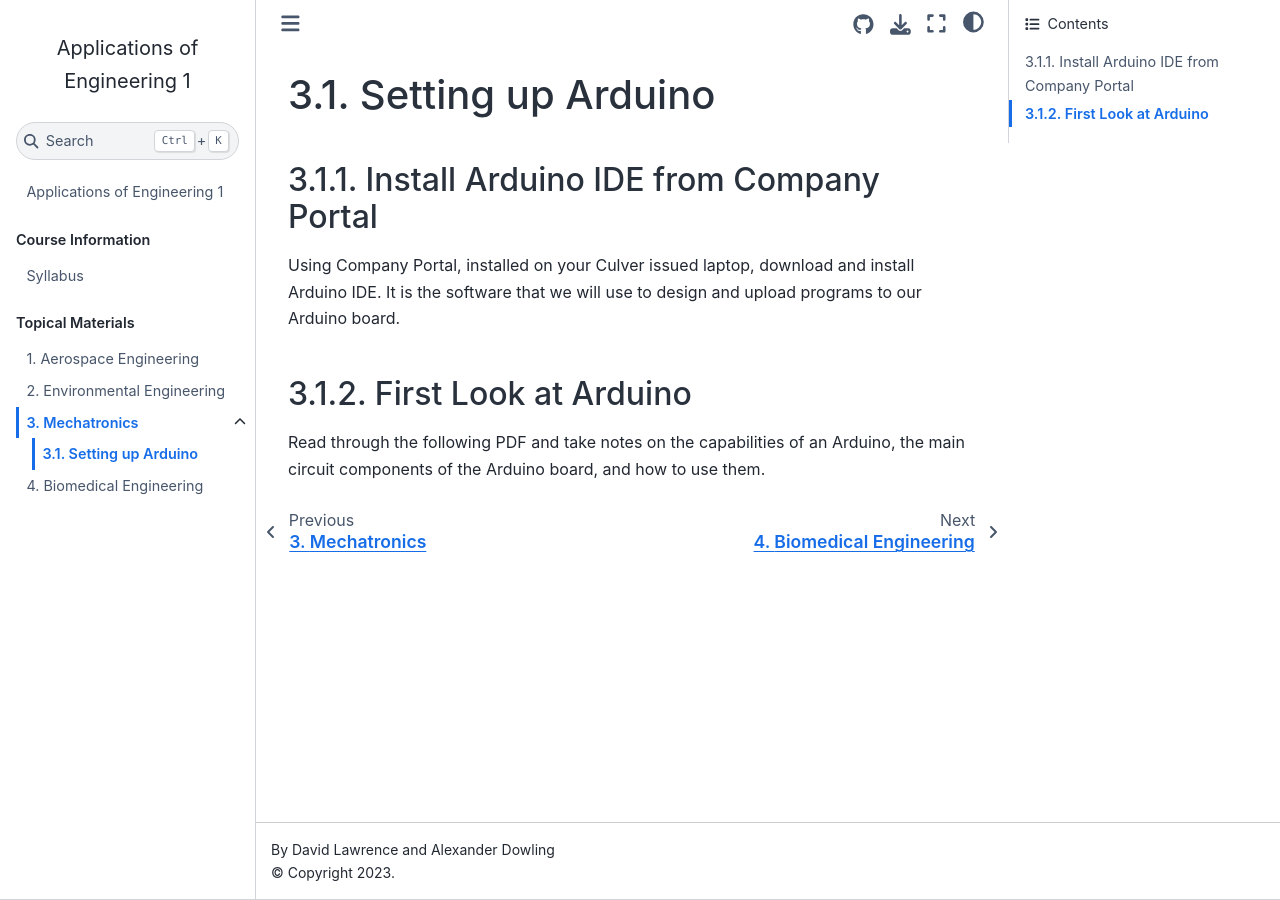
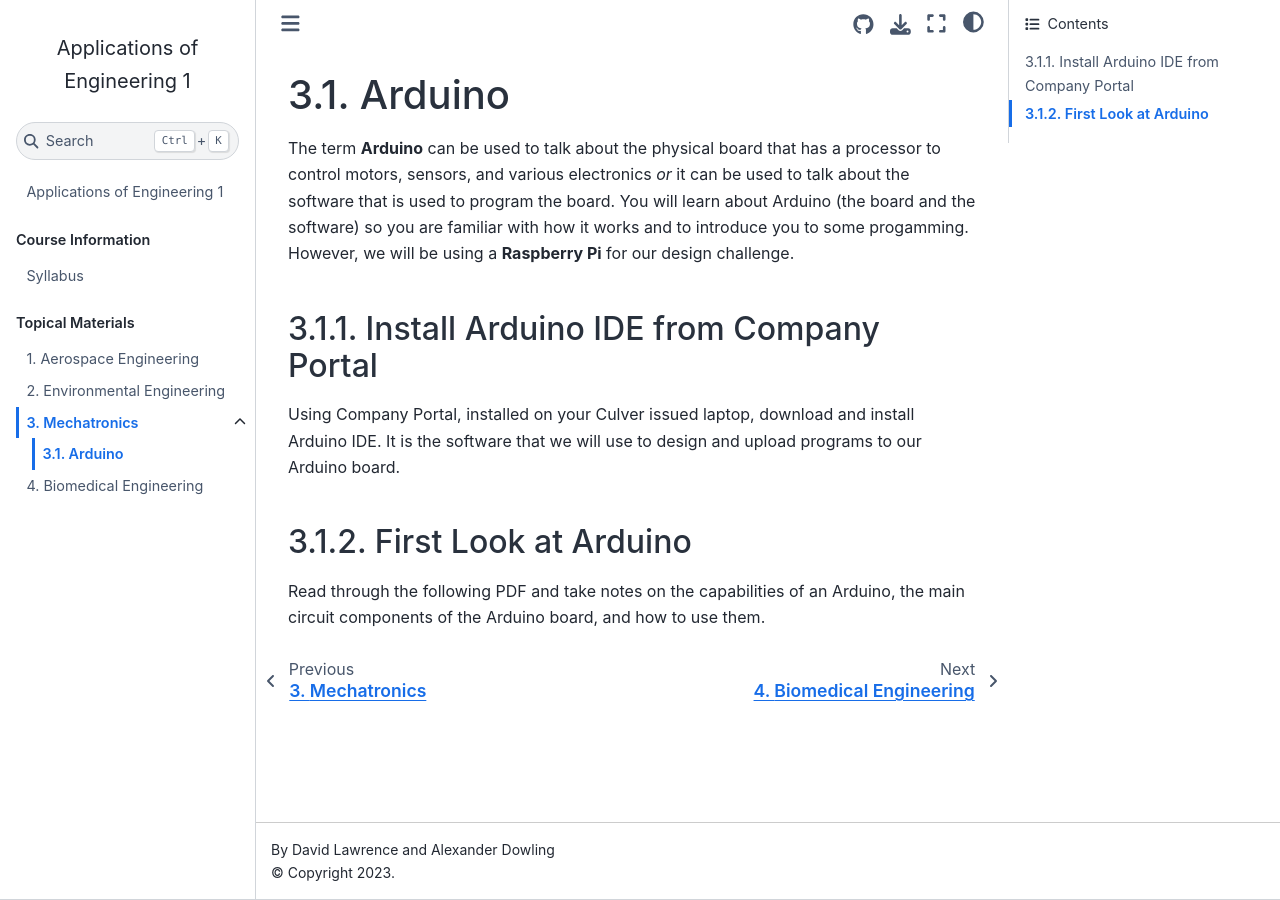
Before and after one commit to Culver-Academies/engineering1, a Jupyter Book: the page built from mech/arduino.md, in a window 1280 px wide. Built offline with Jupyter Book 1.0.4 settings and Sphinx 7.4.7 and the Sphinx Book theme 1.1.4, drawn with Linux system fonts in a browser that asks for light colours.

Commit message:
Update arduino.md

```diff
--- a/mech/arduino.md
+++ b/mech/arduino.md
@@ -1,4 +1,6 @@
-# Setting up Arduino
+# Arduino
+
+The term **Arduino** can be used to talk about the physical board that has a processor to control motors, sensors, and various electronics *or* it can be used to talk about the software that is used to program the board. You will learn about Arduino (the board and the software) so you are familiar with how it works and to introduce you to some progamming. However, we will be using a **Raspberry Pi** for our design challenge.
 
 ## Install Arduino IDE from Company Portal
 
```
